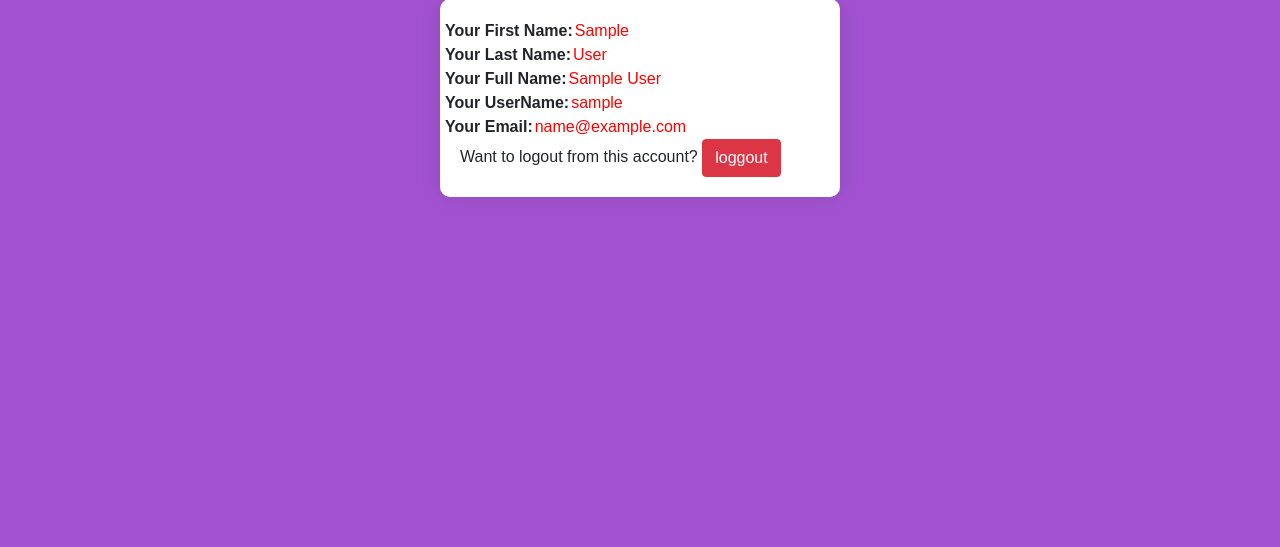
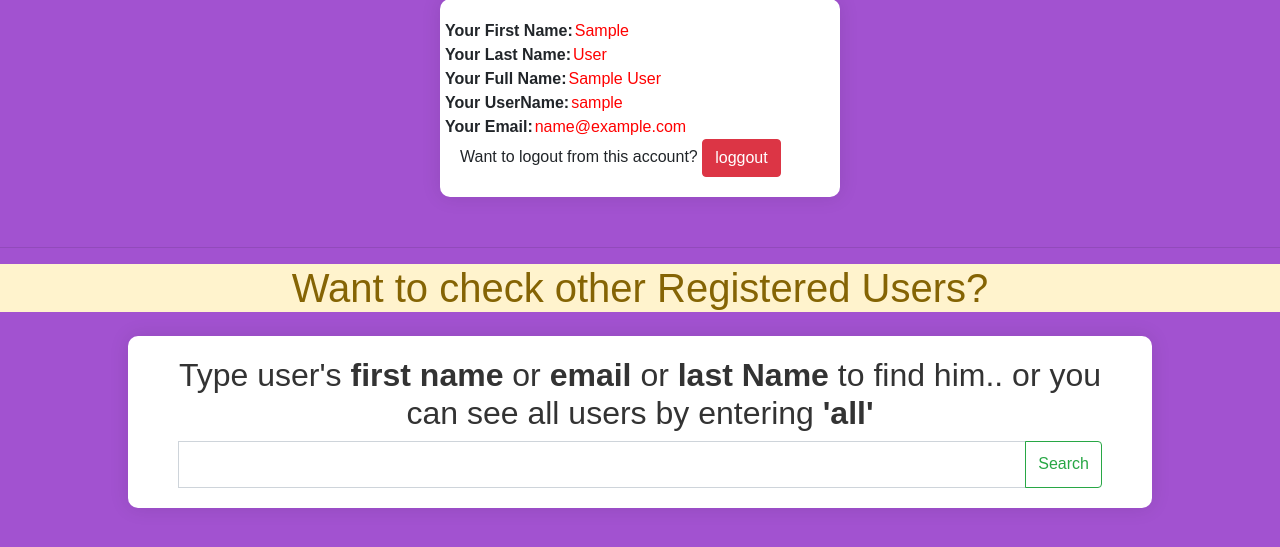
Before and after one commit to HarshRaj709/login_via_email, a Django app: page /profile/ in a window 1280 px wide. Shown: the part 125-672 px from the top of the page. Run offline with Django 4.2, Linux system fonts and the light colour scheme; the visitor is signed in with stand-in values (Sample User, id 1); some libraries are stand-ins or nearby versions.

Commit message:
now you can search for all users

```diff
--- a/app/static/app/css/main.css
+++ b/app/static/app/css/main.css
@@ -13,6 +13,14 @@ body {
     background-color: #fff; /* White container background */
     border-radius: 10px;
     box-shadow: 0 0 20px rgba(0, 0, 0, 0.1);
+  }
+
+  .mt-4{
+    max-width: 80%;
+  }
+
+  .search-bar{
+    height: 47px;
   }
 
 
@@ -83,3 +91,12 @@ body {
     color: red;
     margin-left: 2px;
   }
+
+  /* .line{
+    color: red;
+    height:20px;
+  } */
+
+  .search_bar{
+    width:400px;
+  }
--- a/app/templates/app/profile.html
+++ b/app/templates/app/profile.html
@@ -30,5 +30,50 @@
         Want to logout from this account?
         <a href="{% url 'account_logout' %}" class='btn btn-danger'>loggout</a>
     </div>
+    <hr class='line'>
+    <div class="text-center alert-warning">
+        <h1>Want to check other Registered Users?</h1>
+    </div>
+    <div class="container mt-4">
+        <div class="col justify-content-center">
+          <div class="col-md-12">
+            <form class="form-inline" action='{% url 'search' %}' method = 'post'>
+                {% csrf_token %}
+              <div class="input-group">
+                <h2>Type user's <strong>first name</strong> or <strong>email</strong> or <strong>last Name</strong> to find him.. or you can see all users by entering <strong>'all'</strong></h2>
+                <input class="form-control search-bar" type="search" name='searching' placeholder="{{search}}" aria-label="Search">
+                <div class="input-group-append">
+                  <button class="btn btn-outline-success" type="submit">Search</button>
+                </div>
+              </div>
+            </form>
+          </div>
+        </div>
+      </div>
+
+      {% if users %}
+      <div class="container mt-4">
+        <table class="table">
+            <thead>
+              <tr>
+                <th scope="col">ID</th>
+                <th scope="col">First Name</th>
+                <th scope="col">Last Name</th>
+                <th scope="col">Email</th>
+              </tr>
+            </thead>
+            <tbody>
+                {% for user in users %}
+              <tr>
+                <th scope="row">{{user.id}}</th>
+                <td>{{user.first_name}}</td>
+                <td>{{user.last_name}}</td>
+                <td>{{user.email}}</td>
+              </tr>
+              {% endfor %}
+            </tbody>
+          </table>
+      </div>
+      {% endif %}
 </body>
 </html>
--- a/app/urls.py
+++ b/app/urls.py
@@ -4,5 +4,6 @@ from . import views
 urlpatterns = [
     path('',views.signup,name='signup'),
     path('login/',views.login1,name='login'),
-    path('profile/',views.profile,name='profile')
+    path('profile/',views.profile,name='profile'),
+    path('search/',views.search_bar,name='search'),
 ]
--- a/app/views.py
+++ b/app/views.py
@@ -6,6 +6,7 @@ from django.core.validators import validate_email
 from django.core.exceptions import ValidationError
 from django.contrib.auth.decorators import login_required
 from .forms import UserRegistration,UserLogin,ProfileUser
+from django.db.models import Q
 
 
 # Create your views here.
@@ -120,3 +121,14 @@ def login1(request):
 def profile(request):
     my_user = request.user
     return render(request,'app/profile.html',{'user':my_user})
+
+
+def search_bar(request):
+    search = request.POST['searching']
+    if not search == 'all':
+        my_user = User.objects.filter(first_name__icontains=search)     # for first_name query
+        # my_user = User.objects.all()  #to get all users
+        my_user = User.objects.filter(Q(first_name=search)| Q(last_name=search) | Q(email=search)) # use to handle complex query.
+    else:
+        my_user=User.objects.all()
+    return render(request,'app/profile.html',{'users':my_user,'search':search})
```
